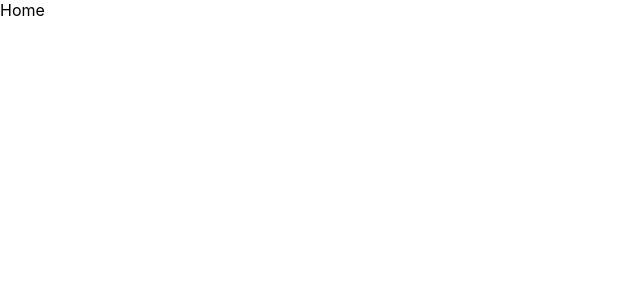
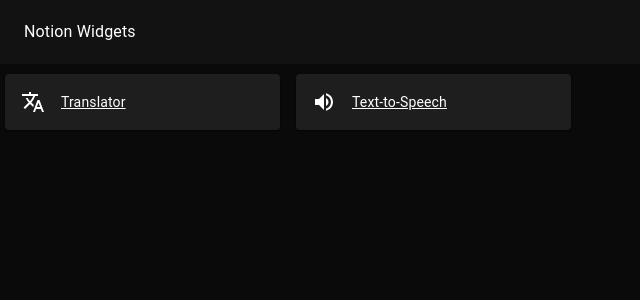
Before and after one commit to zkwokleung/notion-widgets, a React (Create React App) app: page / in a window 1280 px wide. Shown: the top 300 px of the page, without its empty margins (0-640 px from the left). Built offline with nearby package versions, Linux system fonts and the light colour scheme.

Commit message:
feat: simple homepage

```diff
--- /dev/null
+++ b/src/components/AutoLayout.tsx
@@ -0,0 +1,30 @@
+import { Grid } from "@mui/material";
+import React from "react";
+import styled from "styled-components";
+
+const StyledGrid = styled(Grid)`
+  padding: 10px;
+  margin: 10px;
+  display: flex;
+  flex-direction: row;
+  flex-wrap: wrap;
+  align-items: flex-start;
+`;
+
+export interface AutoLayoutProps {
+  children?: React.ReactNode;
+}
+
+function AutoLayout(props: AutoLayoutProps) {
+  return (
+    <>
+      <StyledGrid container rowSpacing={3} columnSpacing={2}>
+        {React.Children.map(props.children, (child) => {
+          return <Grid item>{child}</Grid>;
+        })}
+      </StyledGrid>
+    </>
+  );
+}
+
+export default AutoLayout;
--- a/src/pages/home/Home.tsx
+++ b/src/pages/home/Home.tsx
@@ -1,5 +1,56 @@
 import React from "react";
+import TranslateIcon from "@mui/icons-material/Translate";
+import VolumeUpIcon from "@mui/icons-material/VolumeUp";
+import WidgetCard from "./WidgetCard";
+import AutoLayout from "../../components/AutoLayout";
+import { AppBar, Toolbar, Typography } from "@mui/material";
+import styled from "styled-components";
 
-export default function Home() {
-  return <div>Home</div>;
+const StyledBody = styled.div`
+  display: flex;
+  flex-direction: column;
+  align-items: center;
+  background-color: #0a0a0a;
+
+  height: 100vh;
+`;
+
+export const widgetsData = [
+  {
+    title: "Translator",
+    link: "/translator",
+    avatar: <TranslateIcon />,
+  },
+  {
+    title: "Text-to-Speech",
+    link: "/text-to-speech",
+    avatar: <VolumeUpIcon />,
+  },
+];
+
+function Home() {
+  return (
+    <>
+      <AppBar position="static" elevation={0}>
+        <Toolbar>
+          <Typography>Notion Widgets</Typography>
+        </Toolbar>
+      </AppBar>
+      <StyledBody>
+        <AutoLayout>
+          {widgetsData.map((widget) => {
+            return (
+              <WidgetCard
+                title={widget.title}
+                link={widget.link}
+                avatar={widget.avatar}
+              />
+            );
+          })}
+        </AutoLayout>
+      </StyledBody>
+    </>
+  );
 }
+
+export default Home;
--- /dev/null
+++ b/src/pages/home/WidgetCard.tsx
@@ -0,0 +1,26 @@
+import { Card, CardActionArea, CardHeader } from "@mui/material";
+import React from "react";
+import { Link } from "react-router-dom";
+
+export interface WidgetCardProps {
+  title: string;
+  link: string;
+  image?: string;
+  avatar?: React.ReactNode;
+}
+
+function WidgetCard(props: WidgetCardProps) {
+  return (
+    <>
+      <Card sx={{ width: 275 }}>
+        <Link to={props.link} style={{ color: "#FFF" }}>
+          <CardActionArea>
+            <CardHeader avatar={props.avatar} title={props.title} />
+          </CardActionArea>
+        </Link>
+      </Card>
+    </>
+  );
+}
+
+export default WidgetCard;
```
